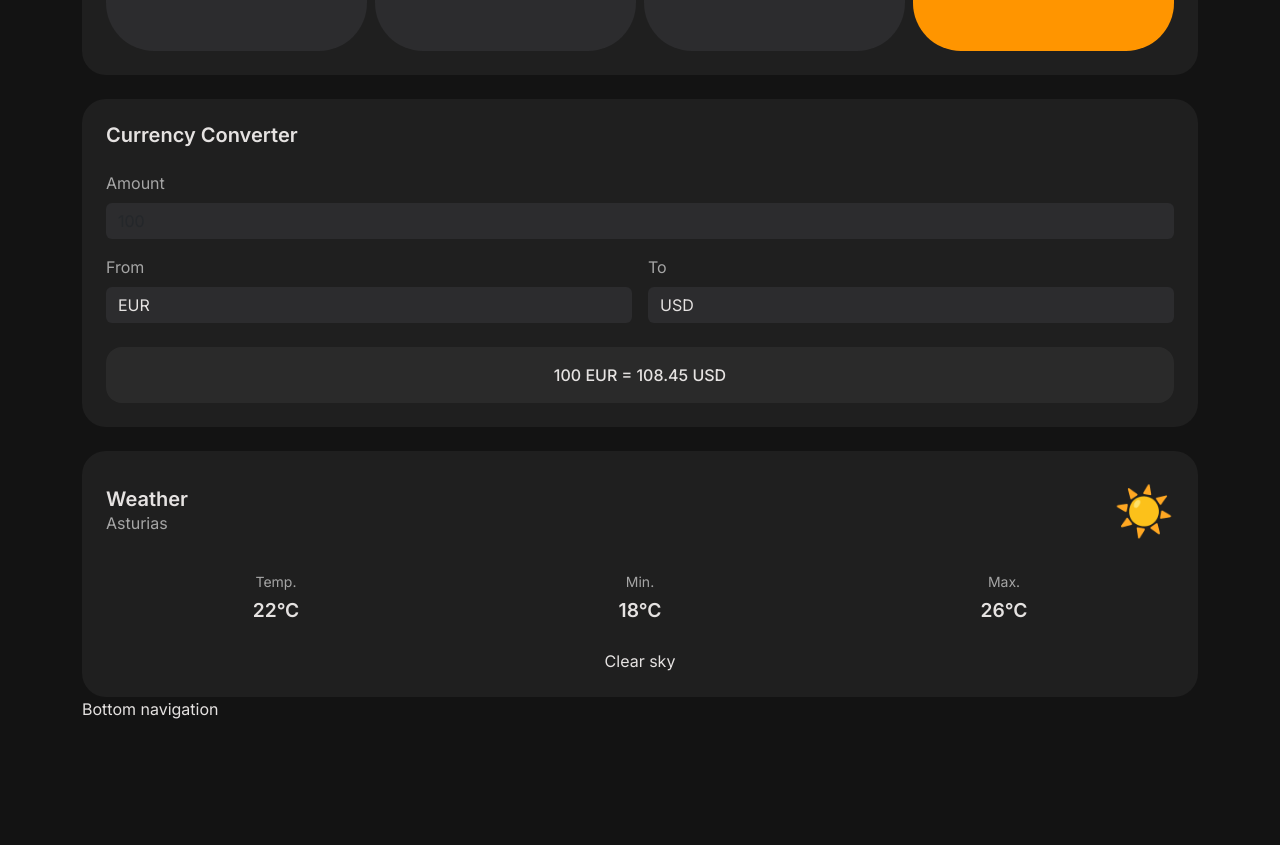
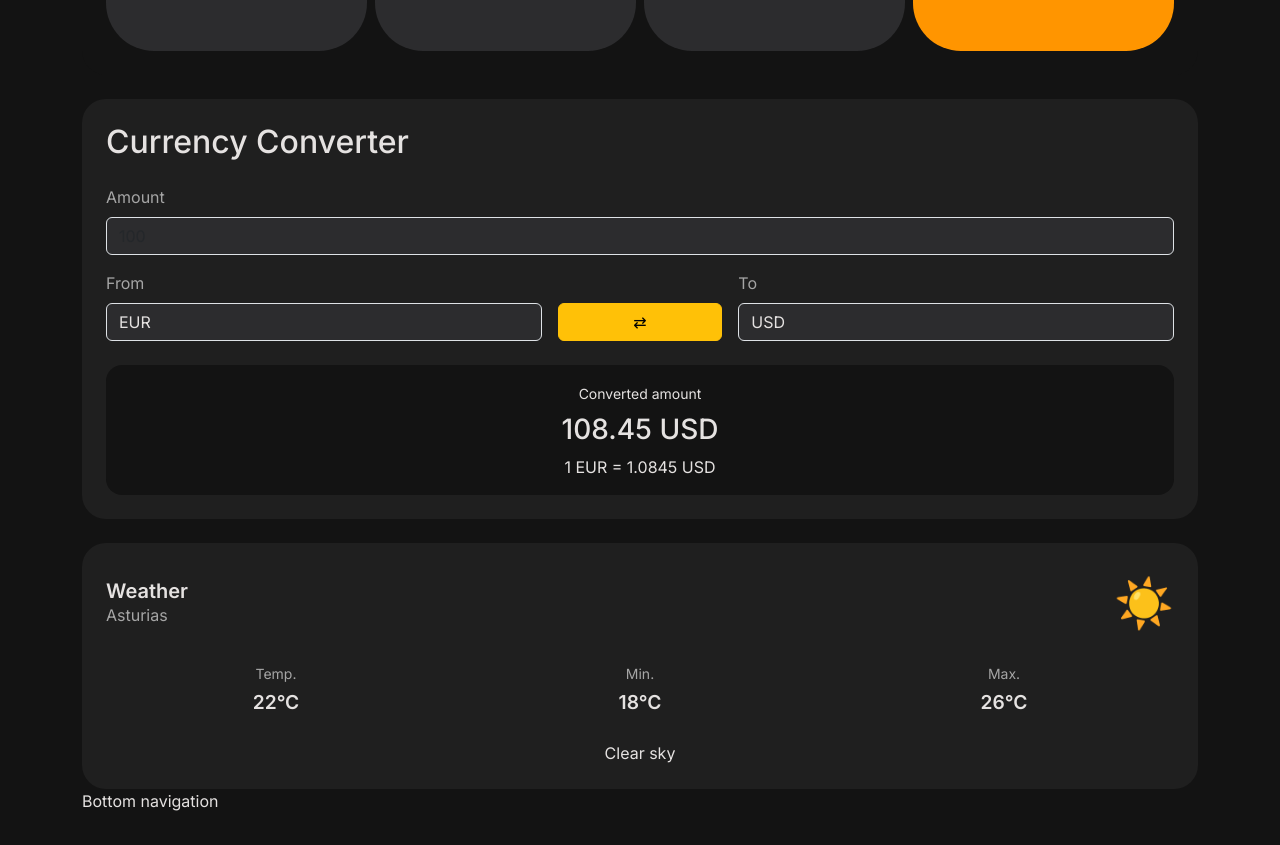
Before and after one commit to zookatt/calculator, a Vue app: page / in a window 1280 px wide. Shown: the part 1580-2425 px from the top of the page. Before the commit the page ends 2333 px from the top, so only its background shows below. Built offline with nearby package versions, Linux system fonts and the light colour scheme.

Commit message:
feat: create currency converter layout

```diff
--- a/src/components/calculator/CalculatorSection.vue
+++ b/src/components/calculator/CalculatorSection.vue
@@ -15,6 +15,6 @@ import CalculatorKeypad from "./CalculatorKeypad.vue";
 .calculator {
   padding: 1.5rem;
   border-radius: var(--radius-lg);
-  background: var(--color-surface);
+  background-color: var(--color-background);
 }
 </style>
--- /dev/null
+++ b/src/components/currency/CurrencyForm.vue
@@ -0,0 +1,47 @@
+<template>
+  <form>
+    <div class="mb-3">
+      <label for="amount" class="form-label"> Amount </label>
+
+      <input id="amount" class="form-control" type="number" placeholder="100" />
+    </div>
+
+    <div class="row g-3">
+      <div class="col-5">
+        <label for="from" class="form-label"> From </label>
+
+        <select id="from" class="form-select">
+          <option>EUR</option>
+          <option>USD</option>
+          <option>JPY</option>
+        </select>
+      </div>
+
+      <div class="col-2 d-flex align-items-end justify-content-center">
+        <button class="btn btn-warning w-100" type="button">⇄</button>
+      </div>
+
+      <div class="col-5">
+        <label for="to" class="form-label"> To </label>
+
+        <select id="to" class="form-select">
+          <option>USD</option>
+          <option>EUR</option>
+          <option>JPY</option>
+        </select>
+      </div>
+    </div>
+  </form>
+</template>
+
+<style scoped>
+.form-label {
+  color: var(--color-text-muted);
+}
+
+.form-control,
+.form-select {
+  background: var(--color-button);
+  color: var(--color-text);
+}
+</style>
--- /dev/null
+++ b/src/components/currency/CurrencyOutput.vue
@@ -0,0 +1,27 @@
+<template>
+  <div class="result mt-4">
+    <small>Converted amount</small>
+
+    <h3>108.45 USD</h3>
+
+    <p class="mb-0">1 EUR = 1.0845 USD</p>
+  </div>
+</template>
+
+<style scoped>
+.result {
+  padding: 1rem;
+  border-radius: var(--radius-md);
+  background: var(--color-background);
+  text-align: center;
+}
+
+small,
+p {
+  color: var(--color--background);
+}
+
+h3 {
+  margin: 0.5rem 0;
+}
+</style>
--- a/src/components/currency/CurrencySection.vue
+++ b/src/components/currency/CurrencySection.vue
@@ -1,38 +1,15 @@
+<script setup>
+import CurrencyForm from "./CurrencyForm.vue";
+import CurrencyOutput from "./CurrencyOutput.vue";
+</script>
+
 <template>
   <section class="currency">
     <h2 class="title">Currency Converter</h2>
 
-    <div class="mb-3">
-      <label for="amount" class="form-label">Amount</label>
+    <CurrencyForm />
 
-      <input id="amount" class="form-control" type="number" placeholder="100" />
-    </div>
-
-    <div class="row g-3">
-      <div class="col-6">
-        <label for="from" class="form-label">From</label>
-
-        <select id="from" class="form-select">
-          <option>EUR</option>
-          <option>USD</option>
-          <option>JPY</option>
-        </select>
-      </div>
-
-      <div class="col-6">
-        <label for="to" class="form-label">To</label>
-
-        <select id="to" class="form-select">
-          <option>USD</option>
-          <option>EUR</option>
-          <option>JPY</option>
-        </select>
-      </div>
-    </div>
-
-    <div class="result mt-4">
-      <span>100 EUR = 108.45 USD</span>
-    </div>
+    <CurrencyOutput />
   </section>
 </template>
 
@@ -46,35 +23,5 @@
 
 .title {
   margin-bottom: 1.5rem;
-  font-size: 1.25rem;
-  font-weight: 600;
-}
-
-.form-label {
-  color: var(--color-text-muted);
-}
-
-.form-control,
-.form-select {
-  border: none;
-  background: var(--color-button);
-  color: var(--color-text);
-}
-
-.form-control:focus,
-.form-select:focus {
-  border-color: transparent;
-  background: var(--color-button);
-  box-shadow: 0 0 0 0.2rem rgb(255 149 0 / 20%);
-  color: var(--color-text);
-}
-
-.result {
-  padding: 1rem;
-  border-radius: var(--radius-md);
-  background: rgb(255 255 255 / 5%);
-  color: var(--color-text);
-  font-weight: 500;
-  text-align: center;
 }
 </style>
```
